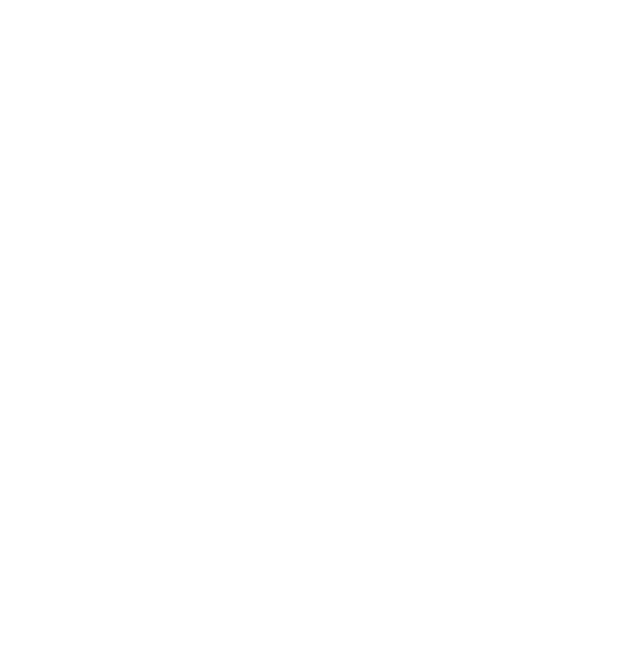
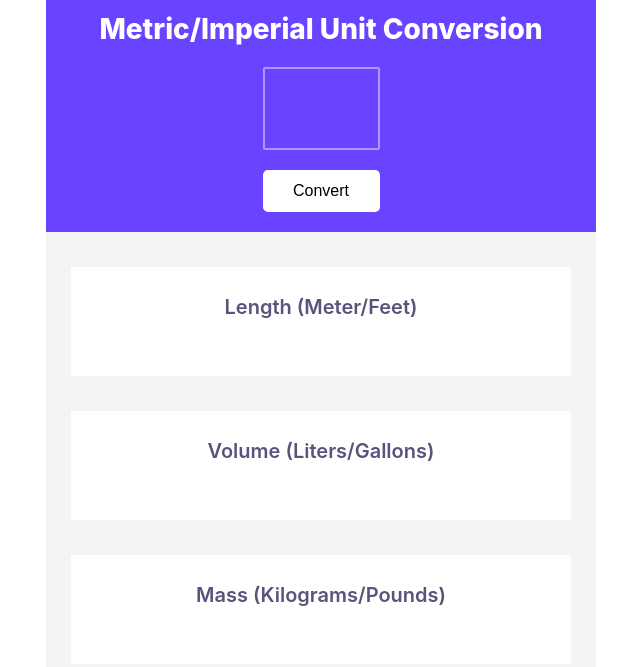
Before and after one commit to bathpool/unit-converter, a plain HTML site: page index.html in a window 1280 px wide. Shown: the whole page, without its empty margins (319-959 px from the left). Drawn offline with Linux system fonts and the light colour scheme.

Commit message:
Set up html and css

```diff
--- a/index.css
+++ b/index.css
@@ -1,3 +1,89 @@
 body {
     margin: 0;
+    text-align: center;
 }
+
+#main-body {
+    max-width: 550px;
+    height: 729px;
+    margin-left: auto;
+    margin-right: auto;
+    text-align: center;
+    background: #F4F4F4;
+}
+
+#upper-body {
+    background-color: #6943FF;
+    max-height: 285px;
+}
+
+h1 {
+    font-family: Inter;
+    font-weight: 800;
+    font-style: Extra Bold;
+    font-size: 28px;
+    color: white;
+    line-height: 38px;
+    letter-spacing: -3%;
+    padding-top: 10px;
+}
+
+input {
+    width: 117px;
+    height: 83px;
+    border: 2px solid #B295FF;
+    border-radius: 2px;
+    background-color: #6943FF;
+    font-weight: 800;
+    font-style: Extra Bold;
+    color: white;
+    font-size: 58px;
+    text-align: center;
+
+
+}
+
+button {
+    background-color: #FFFFFF;
+    width: 117px;
+    height: 42px;
+    border: 5px solid #FFFFFF;
+    border-radius: 5px;
+    font: Inter;
+    font-size: 16px;
+    margin-top: 20px;
+    margin-bottom: 20px;
+}
+
+.text {
+    background-color: white;
+    width: 500px;
+    height: 109px;
+    margin-left: auto;
+    margin-right: auto;
+    margin-top: 35px;
+    margin-bottom: 35px
+}
+
+.unit {
+    color: #5A537B;
+    font-family: Inter;
+    font-weight: 600;
+    font-style: Semi Bold;
+    font-size: 20px;
+    line-height: 20px;
+    letter-spacing: 0%;
+    text-align: center;
+    padding-top: 30px;
+}
+
+.output {
+    font-family: Inter;
+    font-weight: 400;
+    font-size: 14px;
+    line-height: 20px;
+    letter-spacing: 0%;
+    text-align: center;
+    color: #353535;
+    padding-top: 20px;
+}
--- a/index.html
+++ b/index.html
@@ -3,6 +3,26 @@
         <link rel="stylesheet" href="index.css">
     </head>
     <body>
-        <script src="index.js"></script>
+        <div id="main-body">
+            <div id="upper-body">
+                <h1>Metric/Imperial Unit Conversion</h1>
+                <input id="input-box"></input><br>
+                <button>Convert</button>
+            </div>
+            <div class="text">
+                <div class="unit">Length (Meter/Feet)</div>
+                <div id="length" class="output"></div>
+            </div>
+            <div class="text">
+                <div class="unit">Volume (Liters/Gallons)</div>
+                <div id="volume" class="output"></div>
+            </div>
+            <div class="text">
+                <div class="unit">Mass (Kilograms/Pounds)</div>
+                <div id="mass" class="output"></div>
+            </div>
+            <script src="index.js"></script>
+        </div>
+
     </body>
 </html>
```
Also changed, not shown: index.js (line endings or trailing spaces).
